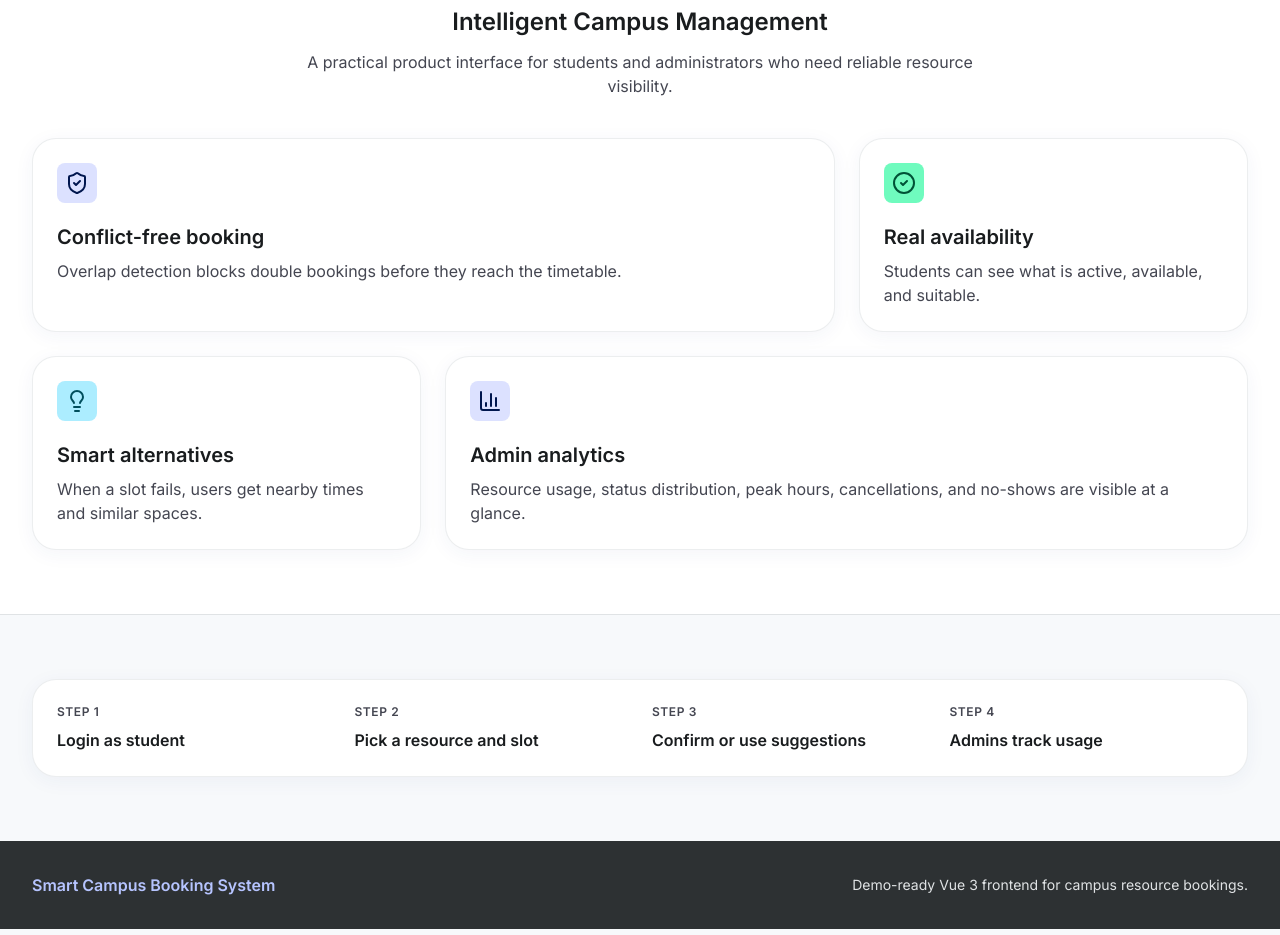
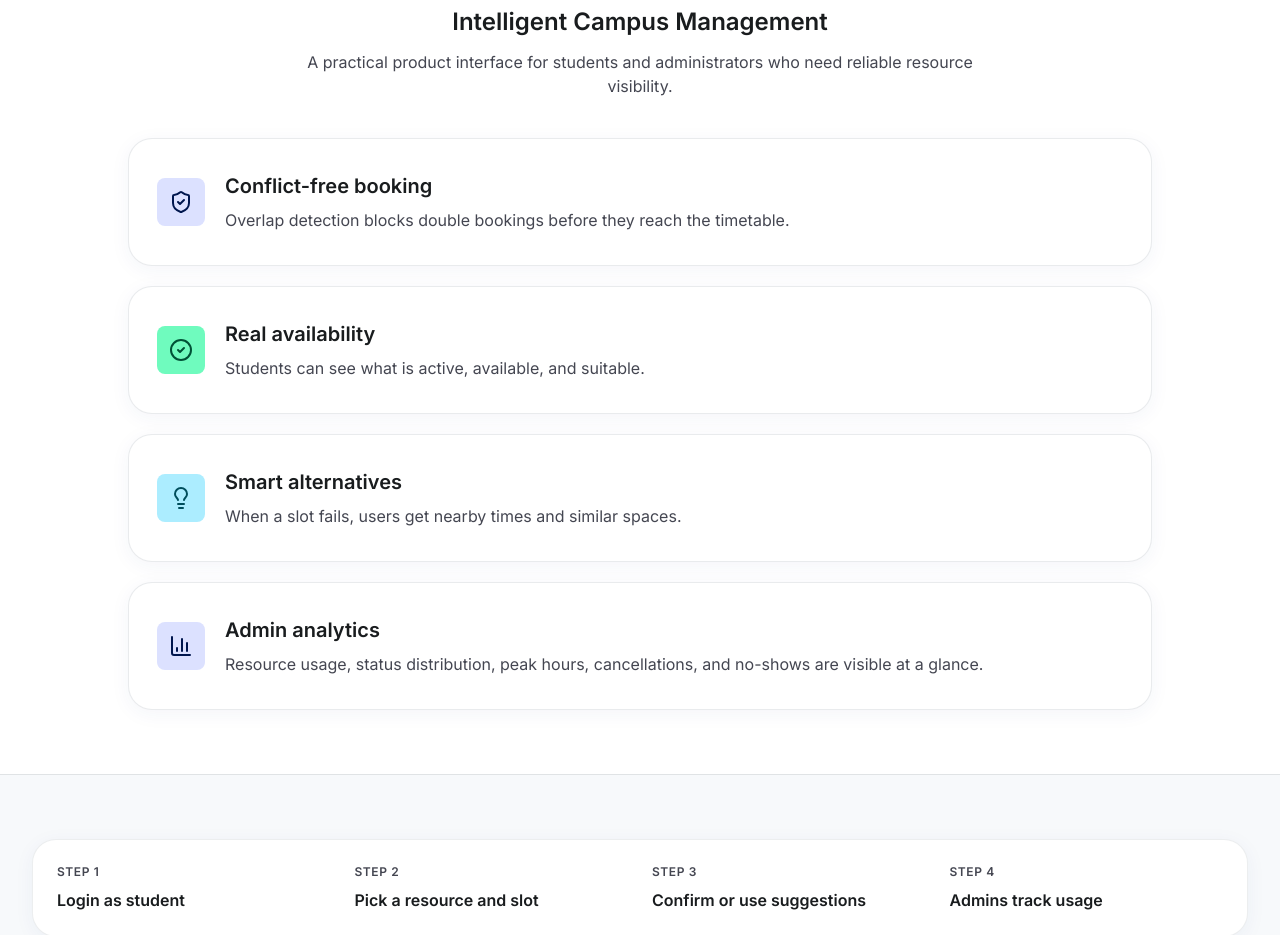
Before and after one commit to LIMRUIXUAN/Smart-Campus-Booking-System, a Vue app in the folder frontend/: page / in a window 1280 px wide. Shown: the part 860-1795 px from the top of the page. Built offline with nearby package versions, Linux system fonts and the light colour scheme; no server answers.

Commit message:
Redesign landing features as glowing bars

```diff
--- a/frontend/src/styles/main.css
+++ b/frontend/src/styles/main.css
@@ -52,3 +52,75 @@
     @apply rounded-card border border-surface-variant/60 bg-surface-container-lowest p-6 shadow-ambient;
   }
 }
+
+@layer components {
+  .feature-stack {
+    @apply mx-auto flex max-w-5xl flex-col gap-5;
+  }
+
+  .feature-bar {
+    --shine-x: 50%;
+    --shine-y: 50%;
+    @apply relative flex min-h-36 cursor-pointer flex-col gap-5 overflow-hidden rounded-card border border-surface-variant/70 bg-surface-container-lowest p-6 shadow-ambient transition duration-300 ease-out sm:min-h-32 sm:flex-row sm:items-center sm:p-7;
+  }
+
+  .feature-bar::before {
+    content: '';
+    position: absolute;
+    inset: 0;
+    border-radius: inherit;
+    padding: 1px;
+    background:
+      radial-gradient(
+        220px circle at var(--shine-x) var(--shine-y),
+        rgba(33, 150, 243, 0.95),
+        rgba(33, 150, 243, 0.28) 38%,
+        transparent 72%
+      ),
+      linear-gradient(90deg, transparent, rgba(33, 150, 243, 0.34), transparent);
+    opacity: 0;
+    transition: opacity 220ms ease;
+    -webkit-mask:
+      linear-gradient(#000 0 0) content-box,
+      linear-gradient(#000 0 0);
+    -webkit-mask-composite: xor;
+    mask-composite: exclude;
+    pointer-events: none;
+  }
+
+  .feature-bar::after {
+    content: '';
+    position: absolute;
+    left: 1.5rem;
+    right: 1.5rem;
+    top: 0;
+    height: 2px;
+    background: linear-gradient(90deg, transparent, #1e88ff, #70c8ff, transparent);
+    filter: drop-shadow(0 0 10px rgba(30, 136, 255, 0.7));
+    opacity: 0;
+    transform: translateX(-18%);
+    transition: opacity 220ms ease, transform 360ms ease;
+    pointer-events: none;
+  }
+
+  .feature-bar:hover {
+    @apply -translate-y-1 border-primary/40 shadow-popover;
+  }
+
+  .feature-bar:hover::before,
+  .feature-bar:hover::after {
+    opacity: 1;
+  }
+
+  .feature-bar:hover::after {
+    transform: translateX(18%);
+  }
+
+  .feature-bar__icon {
+    @apply h-12 w-12 shrink-0 rounded-control p-3;
+  }
+
+  .feature-bar__content {
+    @apply relative z-10 max-w-3xl;
+  }
+}
--- a/frontend/src/views/LandingView.vue
+++ b/frontend/src/views/LandingView.vue
@@ -1,6 +1,19 @@
 <script setup>
 import { ArrowRight, BarChart3, CalendarCheck2, CheckCircle2, Lightbulb, ShieldCheck } from '@lucide/vue'
 import BaseButton from '@/components/ui/BaseButton.vue'
+
+const handleFeaturePointerMove = (event) => {
+  const card = event.currentTarget
+  const bounds = card.getBoundingClientRect()
+
+  card.style.setProperty('--shine-x', `${event.clientX - bounds.left}px`)
+  card.style.setProperty('--shine-y', `${event.clientY - bounds.top}px`)
+}
+
+const handleFeaturePointerLeave = (event) => {
+  event.currentTarget.style.removeProperty('--shine-x')
+  event.currentTarget.style.removeProperty('--shine-y')
+}
 </script>
 
 <template>
@@ -95,30 +108,54 @@ import BaseButton from '@/components/ui/BaseButton.vue'
               A practical product interface for students and administrators who need reliable resource visibility.
             </p>
           </div>
-          <div class="grid gap-6 md:grid-cols-3">
-            <article class="card md:col-span-2">
-              <ShieldCheck class="mb-5 h-10 w-10 rounded-control bg-primary-fixed p-2 text-on-primary-fixed" />
+          <div class="feature-stack">
+            <article
+              class="feature-bar"
+              @pointermove="handleFeaturePointerMove"
+              @pointerleave="handleFeaturePointerLeave"
+            >
+              <ShieldCheck class="feature-bar__icon bg-primary-fixed text-on-primary-fixed" />
+              <div class="feature-bar__content">
                 <h3 class="text-xl font-semibold">Conflict-free booking</h3>
                 <p class="mt-2 text-on-surface-variant">
                   Overlap detection blocks double bookings before they reach the timetable.
                 </p>
+              </div>
             </article>
-            <article class="card">
-              <CheckCircle2 class="mb-5 h-10 w-10 rounded-control bg-tertiary-fixed p-2 text-on-tertiary-fixed-variant" />
+            <article
+              class="feature-bar"
+              @pointermove="handleFeaturePointerMove"
+              @pointerleave="handleFeaturePointerLeave"
+            >
+              <CheckCircle2 class="feature-bar__icon bg-tertiary-fixed text-on-tertiary-fixed-variant" />
+              <div class="feature-bar__content">
                 <h3 class="text-xl font-semibold">Real availability</h3>
                 <p class="mt-2 text-on-surface-variant">Students can see what is active, available, and suitable.</p>
+              </div>
             </article>
-            <article class="card">
-              <Lightbulb class="mb-5 h-10 w-10 rounded-control bg-secondary-fixed p-2 text-on-secondary-fixed-variant" />
+            <article
+              class="feature-bar"
+              @pointermove="handleFeaturePointerMove"
+              @pointerleave="handleFeaturePointerLeave"
+            >
+              <Lightbulb class="feature-bar__icon bg-secondary-fixed text-on-secondary-fixed-variant" />
+              <div class="feature-bar__content">
                 <h3 class="text-xl font-semibold">Smart alternatives</h3>
                 <p class="mt-2 text-on-surface-variant">When a slot fails, users get nearby times and similar spaces.</p>
+              </div>
             </article>
-            <article class="card md:col-span-2">
-              <BarChart3 class="mb-5 h-10 w-10 rounded-control bg-primary-fixed p-2 text-on-primary-fixed" />
+            <article
+              class="feature-bar"
+              @pointermove="handleFeaturePointerMove"
+              @pointerleave="handleFeaturePointerLeave"
+            >
+              <BarChart3 class="feature-bar__icon bg-primary-fixed text-on-primary-fixed" />
+              <div class="feature-bar__content">
                 <h3 class="text-xl font-semibold">Admin analytics</h3>
                 <p class="mt-2 text-on-surface-variant">
                   Resource usage, status distribution, peak hours, cancellations, and no-shows are visible at a glance.
                 </p>
+              </div>
             </article>
           </div>
         </div>
```
Lines whose indentation alone changed are shown as unchanged.
